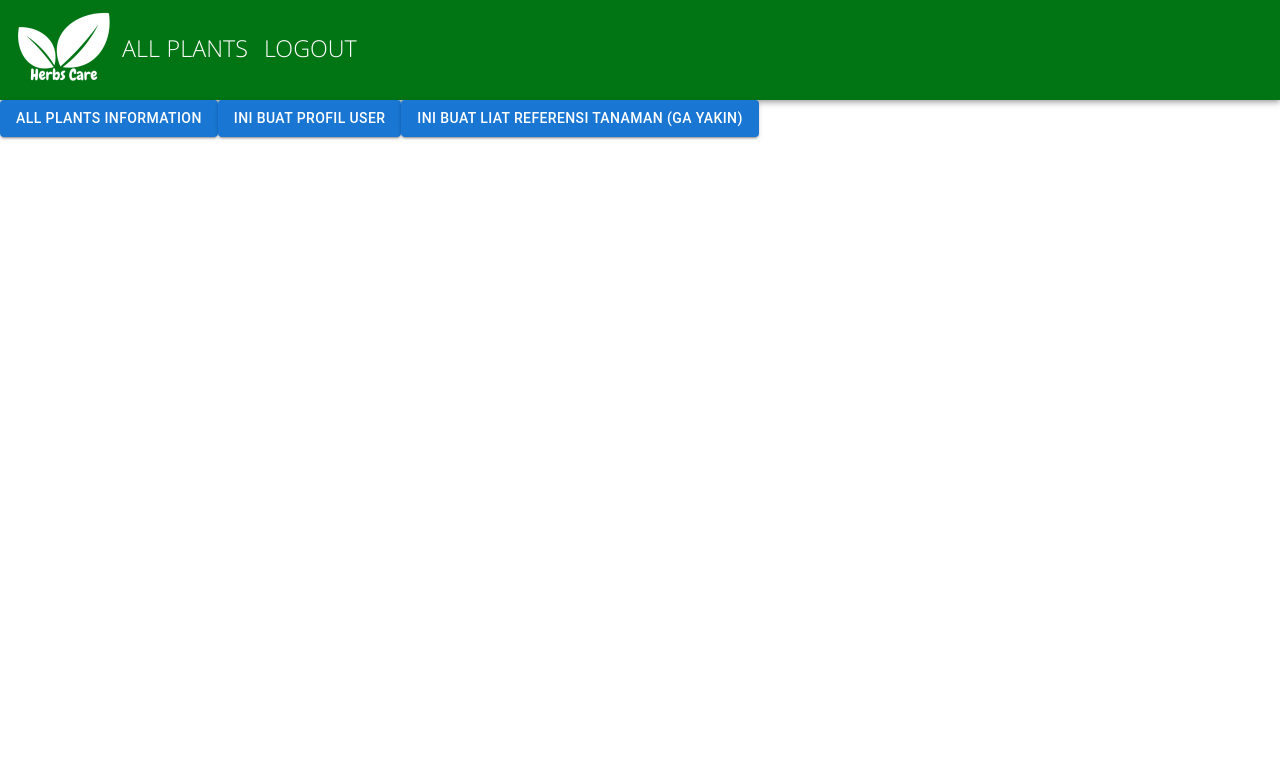
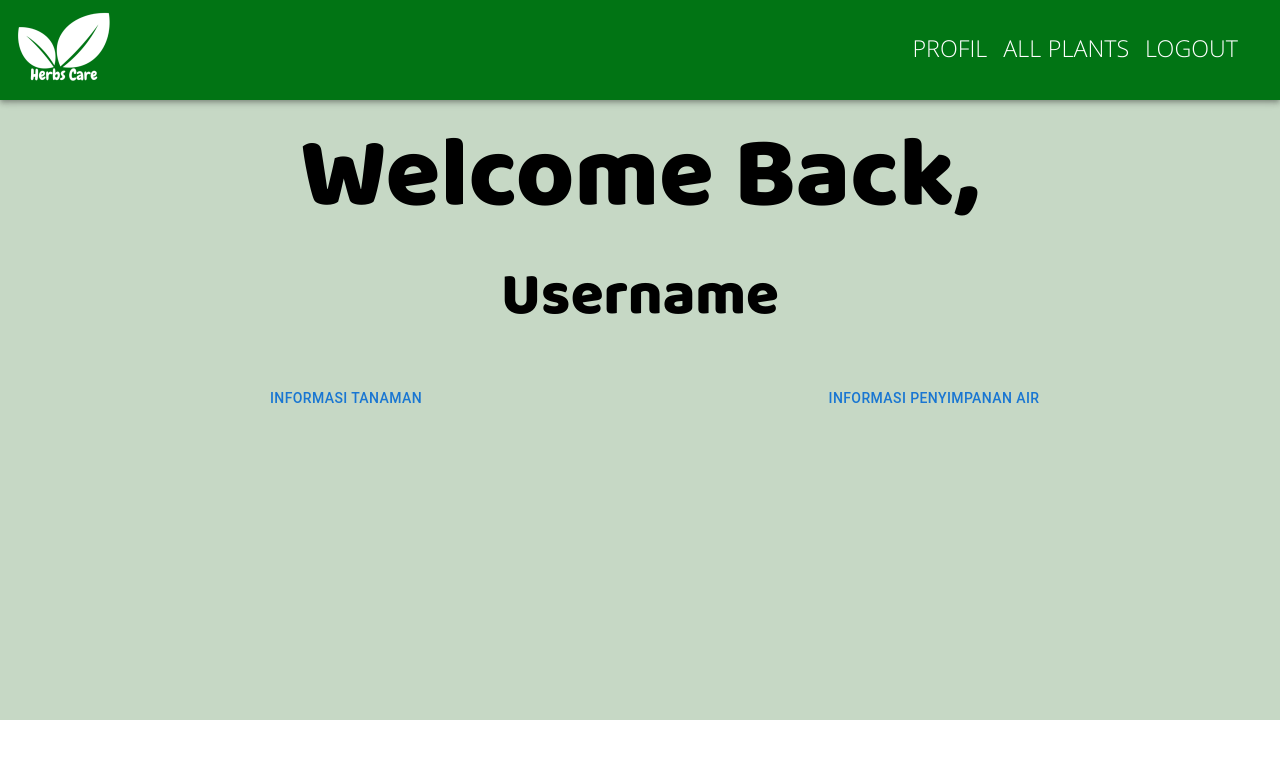
Before and after one commit to MichaelHaes/herbshealthcare, a React (Create React App) app in the folder client/: page /dashboard in a window 1280 px wide. Shown: the top 758 px of the page. Built offline with nearby package versions, Linux system fonts and the light colour scheme.

Commit message:
dashboard stlh login

```diff
--- a/client/package.json
+++ b/client/package.json
@@ -19,6 +19,7 @@
     "react-router-dom": "^6.16.0",
     "react-scripts": "5.0.1",
     "scroll-snap": "^4.0.3",
+    "serialport": "^12.0.0",
     "web-vitals": "^2.1.4"
   },
   "scripts": {
--- a/client/src/Components/LoginPage/Dashboard.jsx
+++ b/client/src/Components/LoginPage/Dashboard.jsx
@@ -2,6 +2,16 @@ import React, { useEffect, useState } from 'react'
 import axios from 'axios'
 import NavbarDashboard from './NavbarDashboard'
 import { Button } from '@mui/material'
+import Grid from '@mui/material/Unstable_Grid2'
+import Typography from '@mui/material/Typography'
+import Container from '@mui/material/Container'
+import Box from '@mui/material/Box'
+import Logo from '../../Assets/herbscare_logo.png'
+import { createTheme, ThemeProvider, MuiCssBaseline } from '@mui/material/styles';
+import CssBaseline from '@mui/material/CssBaseline';
+import BalooBhaijaan from '../../Font/BalooBhaijaan.ttf'
+import Paper from '@mui/material/Paper';
+
 const Dashboard = () => {
     //sementara
     // const [user, setUser] = useState([]);
@@ -13,13 +23,66 @@ const Dashboard = () => {
     //             setUser(fetchedUsers);
     //         });
     // }, []);
-
+    const theme = createTheme({
+        typography: {
+          fontFamily: 'BalooBhaijaan',
+        },
+        components: {
+          MuiCssBaseline: {
+            styleOverrides: `
+              @font-face {
+                font-family: 'BalooBhaijaan';
+                src: url(${BalooBhaijaan});
+              }
+            `,
+          },
+        },
+      });
     return (
-        <div>
+        <div style={{backgroundColor: '#C6D8C5', height:'720px'}}>
             <NavbarDashboard/>
-            <Button variant='contained'>All Plants Information</Button>
-            <Button variant='contained'>Ini buat profil user</Button>
-            <Button variant='contained'>Ini buat liat referensi tanaman (ga yakin)</Button>
+            <Container>
+                <Grid>
+                    <ThemeProvider theme={theme}>
+                        <CssBaseline />
+                        <Box
+                            sx={{
+                            fontFamily: 'BalooBhaijaan',
+                            fontSize: '100px',
+                            height: '100px',
+                            color: 'Black',
+                            textAlign:'center'
+                            }}
+                        >
+                            Welcome Back,
+                        </Box>
+                        <Box
+                            sx={{
+                            fontFamily: 'BalooBhaijaan',
+                            fontSize: '60px',
+                            height: '100px',
+                            color: 'Black',
+                            textAlign:'center',
+                            padding:'50px'
+                            }}
+                        >
+                            Username
+                        </Box>
+                    </ThemeProvider>
+                </Grid>
+                <Grid container rowSpacing={1} columnSpacing={{ xs: 1, sm: 2, md: 3 }} sx={{paddingTop:'80px'}}>
+                    <Grid xs={6} display="flex" justifyContent="center" alignItems="center">
+                        <Button>
+                            Informasi Tanaman
+                        </Button>
+                    </Grid>
+                    <Grid xs={6} display="flex" justifyContent="center" alignItems="center">
+                        <Button>
+                            Informasi Penyimpanan Air
+                        </Button>
+                    </Grid>
+                </Grid>
+            </Container>
         </div>
     )
 }
--- a/client/src/Components/LoginPage/NavbarDashboard.jsx
+++ b/client/src/Components/LoginPage/NavbarDashboard.jsx
@@ -8,6 +8,7 @@ import { createTheme, ThemeProvider, MuiCssBaseline } from '@mui/material/styles
 import CssBaseline from '@mui/material/CssBaseline';
 import Khula from '../../Font/Khula.ttf'
 import Paper from '@mui/material/Paper';
+import Grid from '@mui/material/Unstable_Grid2'
 
 const NavbarDashboard = () => {
   const theme = createTheme({
@@ -29,7 +30,8 @@ const NavbarDashboard = () => {
     <AppBar position='static' sx={{
       backgroundColor: '#017414',
     }}>
-      <Toolbar position='relative' sx={{ height: 100, left:'-10px', }}>
+      <Toolbar position='relative' sx={{ height: 100, left:'-10px', display: 'flex',
+        justifyContent: 'space-between' }}>
         <Box
           component='img'
           sx={{
@@ -37,11 +39,14 @@ const NavbarDashboard = () => {
           }}
           src={Logo}
         />
+        <Grid>
           <ThemeProvider theme={theme}>
             <CssBaseline />
+              <Button href="#" sx={{color:'white', fontSize:'25px', marginTop:'5px'}}>Profil</Button>
               <Button href="#" sx={{color:'white', fontSize:'25px', marginTop:'5px'}}>All Plants</Button>
               <Button href="#" sx={{color:'white', fontSize:'25px', marginTop:'5px'}}>Logout</Button>
           </ThemeProvider>
+        </Grid>
       </Toolbar>
     </AppBar>
   )
```
Also changed, not shown: client/src/Components/Login.jsx (+0 -30 lines), 1 other file (tests, documents, lock files or other folders).
